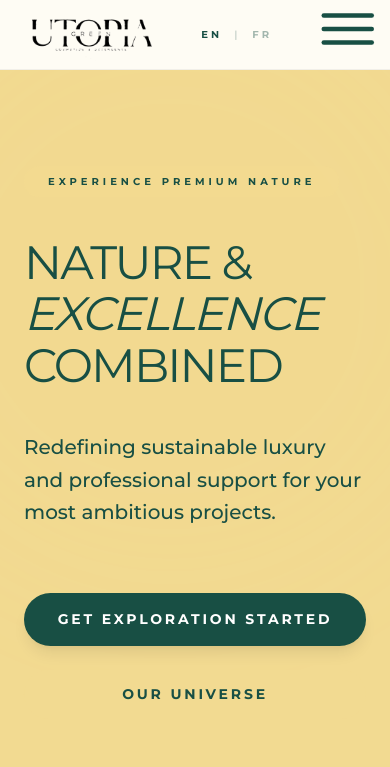
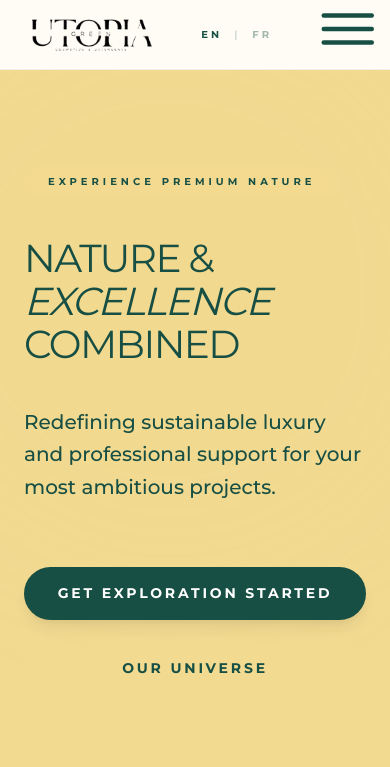
Before and after one commit to bell014/green-utopia, a website: page index.html in a window 390 px wide. Shown: the top 767 px of the page. Drawn offline with nearby package versions, Linux system fonts and the light colour scheme.

Commit message:
fix: enforce max-width on H1 to prevent grid inflation and fix form alignment on mobile

```diff
--- a/css/style.css
+++ b/css/style.css
@@ -803,13 +803,15 @@ video {
   }
 
   h1 {
-    font-size: clamp(2.2rem, 12vw, 3rem) !important;
+    font-size: clamp(2rem, 10vw, 2.8rem) !important;
     line-height: 1.1 !important;
     overflow-wrap: break-word;
     word-break: break-word;
     letter-spacing: -0.04em;
-    width: 100%;
+    width: 100% !important;
+    max-width: calc(100vw - 3rem) !important;
     margin-bottom: 1.5rem;
+    display: block;
   }
 
   .form-card {
```
